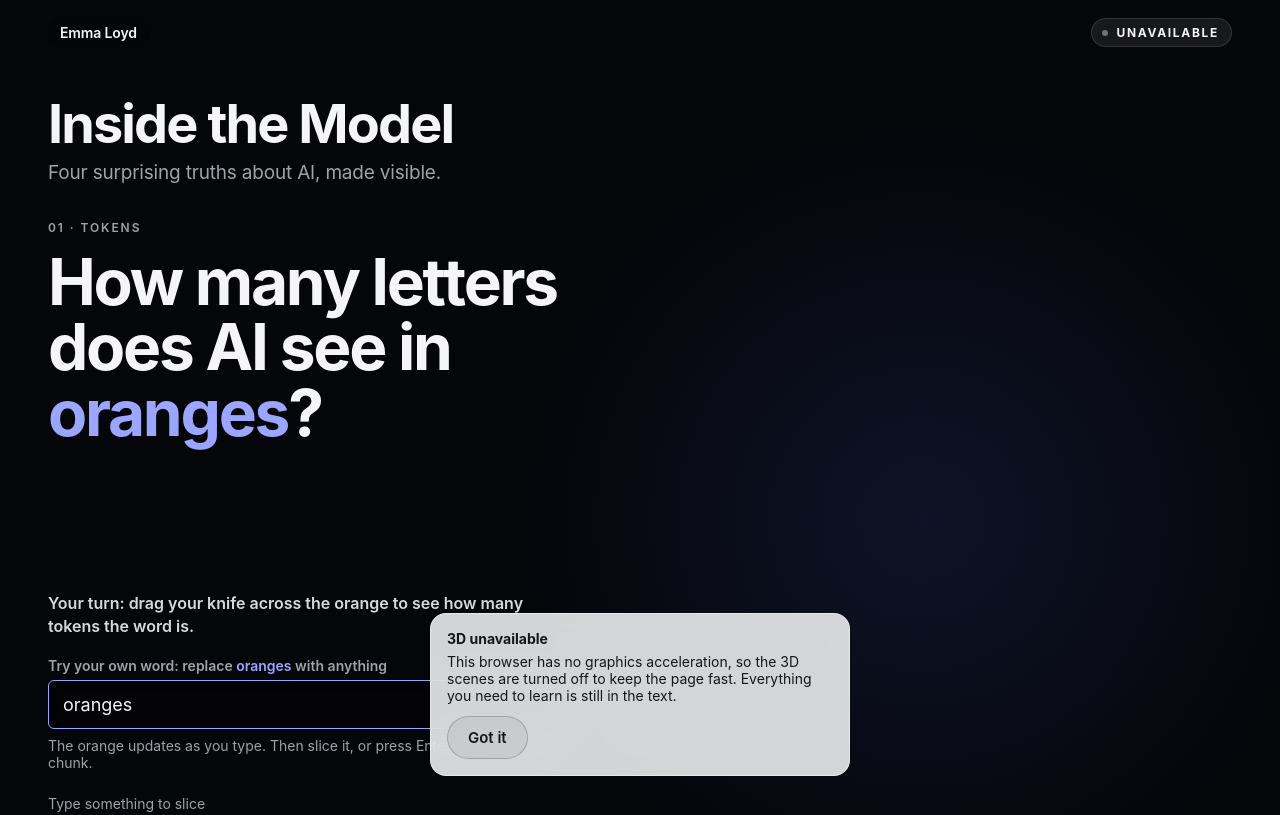
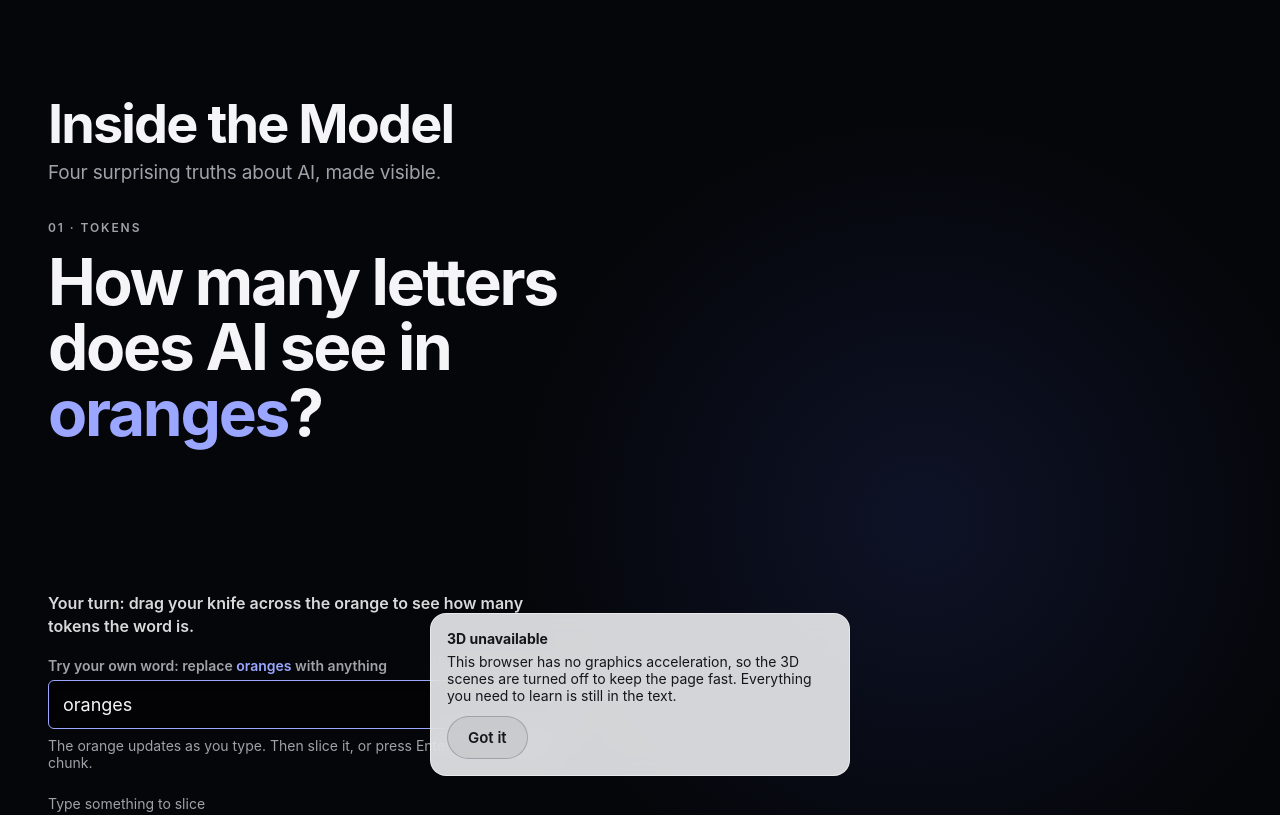
Before and after one commit to loydemma/inside-the-model, a website built with Vite: page index.html in a window 1280 px wide. Shown: the top 815 px of the page. Built offline with nearby package versions, Linux system fonts and the light colour scheme.

Commit message:
Drop the status badge and corner name link; add a jello prompt and device-aware orange prompt

```diff
--- a/index.html
+++ b/index.html
@@ -12,8 +12,6 @@
   <link rel="stylesheet" href="/src/styles/deeper.css" />
 </head>
 <body>
-  <a class="home-link" href="#" data-portfolio-link>Emma Loyd</a>
-  <span class="status-pill" id="status-pill" role="status">LOADING</span>
 
   <main>
     <section id="orange" class="stage-section" aria-labelledby="orange-title">
@@ -26,7 +24,7 @@
         <p class="eyebrow">01 · Tokens</p>
         <h2 class="ask" id="orange-title">How many letters does AI see in <em>oranges</em>?</h2>
         <div class="orange-stage" data-orange-stage aria-hidden="true">
-          <span class="hold-pill"><span class="hold-dot"></span>Slice the orange with your knife</span>
+          <span class="hold-pill"><span class="hold-dot"></span><span class="pill-mouse">Hover over the orange to grab your knife, then slice</span><span class="pill-touch">Swipe across the orange to slice it</span></span>
         </div>
         <p class="caption" data-caption>AI doesn&rsquo;t see letters. It sees chunks, so counting letters is surprisingly hard for it.</p>
         <p class="counter" data-counter aria-live="polite">You see <span data-letters>7</span> <span data-letters-unit>letters</span>. AI sees <span data-chunks>2</span> <span data-chunks-unit>chunks</span>.</p>
@@ -102,7 +100,9 @@ enc.encode("orange")    // [65681], one chunk</code></pre>
       <div class="stage-text">
         <p class="eyebrow">03 · Temperature</p>
         <h2 class="ask" id="jello-title">Why does AI give a different answer every time?</h2>
-        <div class="jello-stage" data-jello-stage tabindex="0" role="button" aria-label="Poke the jello (Space or Enter)"></div>
+        <div class="jello-stage" data-jello-stage tabindex="0" role="button" aria-label="Poke the jello (Space or Enter)">
+          <span class="hold-pill" aria-hidden="true"><span class="hold-dot"></span>Pick a temperature, then poke the jello</span>
+        </div>
         <p class="caption" data-caption>A setting called temperature controls how much it gambles on less likely words.</p>
         <p class="hint" data-hint>Drag the slider, then poke the jello.</p>
         <div class="jello-controls">
--- a/src/engine/status.ts
+++ b/src/engine/status.ts
@@ -1,10 +1,3 @@
-export function setStatus(text: string, state: 'live' | 'paused' | 'unavailable' = 'live'): void {
-  const pill = document.getElementById('status-pill')
-  if (!pill) return
-  pill.textContent = text
-  pill.dataset.state = state
-}
-
 export function showFallback(message?: string): void {
   const card = document.getElementById('fallback-card')
   if (card) {
@@ -12,5 +5,4 @@ export function showFallback(message?: string): void {
     const body = card.querySelector('[data-fallback-text]')
     if (message && body) body.textContent = message
   }
-  setStatus('UNAVAILABLE', 'unavailable')
 }
--- a/src/main.ts
+++ b/src/main.ts
@@ -1,6 +1,6 @@
 import { initDeeper } from './ui/deeper'
 import { detectQuality } from './engine/quality'
-import { setStatus, showFallback } from './engine/status'
+import { showFallback } from './engine/status'
 import { initReveals } from './engine/reveal'
 import { onFirstArrival } from './engine/arrival'
 import { mountWhenVisible } from './engine/sceneHost'
@@ -13,7 +13,6 @@ import { parseHallucination, parseTemperature } from './data/types'
 import { PORTFOLIO_URL, REPO_URL } from './config'
 
 const q = detectQuality()
-setStatus('LOADING')
 initReveals(document, { reducedMotion: q.reducedMotion })
 
 // Without GPU acceleration, live 3D freezes the page, so skip the scenes there.
--- a/src/sections/flower/flowerScene.ts
+++ b/src/sections/flower/flowerScene.ts
@@ -7,7 +7,6 @@ import {
 import { abs, color, dot, mix, pass, screenUV, smoothstep, texture, uniform, uv, vec2, vec3 } from 'three/tsl'
 import { bloom } from 'three/addons/tsl/display/BloomNode.js'
 import { createRenderer } from '../../engine/renderer'
-import { setStatus } from '../../engine/status'
 import { createPointer, MAX_TILT_RAD, smoothToward } from '../../engine/pointer'
 import type { Quality } from '../../engine/quality'
 import type { FlowerScene } from './flowerController'
@@ -161,7 +160,7 @@ export async function createFlowerScene(canvas: HTMLCanvasElement, q: Quality):
   const still = q.reducedMotion
   const high = q.tier === 'high'
   const stage = (canvas.closest('section')?.querySelector('[data-flower-stage]') ?? canvas) as HTMLElement
-  const [{ renderer, backend }, rose, blue, white, leafMap, stemMap] = await Promise.all([
+  const [{ renderer }, rose, blue, white, leafMap, stemMap] = await Promise.all([
     createRenderer(canvas, q),
     loadTexture(petalRoseUrl), loadTexture(petalBlueUrl), loadTexture(petalWhiteUrl), loadTexture(leafUrl), loadTexture(stemUrl),
   ])
@@ -486,7 +485,6 @@ export async function createFlowerScene(canvas: HTMLCanvasElement, q: Quality):
     start: () => {
       started = true
       last = performance.now()
-      setStatus(backend === 'webgpu' ? 'WEBGPU · LIVE' : 'WEBGL · LIVE')
       renderer.setAnimationLoop(tick)
     },
     stop: () => renderer.setAnimationLoop(null),
--- a/src/sections/jello/jelloController.ts
+++ b/src/sections/jello/jelloController.ts
@@ -67,6 +67,7 @@ export function createJelloController(root: HTMLElement, data: TemperatureData,
     reveal('[data-caption]')
     await wait(INTRO.hint)
     reveal('[data-hint]')
+    root.classList.add('is-your-turn')
     await wait(INTRO.why)
     reveal('.why')
   }
@@ -75,19 +76,23 @@ export function createJelloController(root: HTMLElement, data: TemperatureData,
   function showAnswered(): void {
     setStop(0)
     reveal('[data-caption]', '[data-hint]', '.why')
+    root.classList.add('is-your-turn')
   }
 
   slider.addEventListener('input', () => setStop(Number(slider.value)))
 
   if (stage) {
     stage.addEventListener('pointerdown', (e) => {
+      root.classList.add('has-poked') // the "poke the jello" prompt has done its job
       const r = stage.getBoundingClientRect()
       poke((e.clientX - r.left) / (r.width || 1), (e.clientY - r.top) / (r.height || 1))
     })
     stage.addEventListener('keydown', (e) => {
       if (e.key !== ' ' && e.key !== 'Enter') return
       e.preventDefault()
-      if (!e.repeat) poke()
+      if (e.repeat) return
+      root.classList.add('has-poked')
+      poke()
     })
   }
 
--- a/src/sections/orange/orangeScene.ts
+++ b/src/sections/orange/orangeScene.ts
@@ -7,7 +7,6 @@ import {
 import { color, mix, pass, screenUV, smoothstep, uniform, vec2 } from 'three/tsl'
 import { bloom } from 'three/addons/tsl/display/BloomNode.js'
 import { createRenderer } from '../../engine/renderer'
-import { setStatus } from '../../engine/status'
 import { createPointer, MAX_TILT_RAD, smoothToward } from '../../engine/pointer'
 import type { Quality } from '../../engine/quality'
 import type { OrangeScene } from './orangeController'
@@ -308,7 +307,7 @@ export async function createOrangeScene(canvas: HTMLCanvasElement, q: Quality):
   const still = q.reducedMotion
   const high = q.tier === 'high'
   const stage = (canvas.closest('section')?.querySelector('[data-orange-stage]') ?? canvas) as HTMLElement
-  const { renderer, backend } = await createRenderer(canvas, q)
+  const { renderer } = await createRenderer(canvas, q)
   renderer.toneMapping = NeutralToneMapping
   renderer.toneMappingExposure = 1
 
@@ -945,7 +944,6 @@ export async function createOrangeScene(canvas: HTMLCanvasElement, q: Quality):
     start: () => {
       started = true
       last = performance.now()
-      setStatus(backend === 'webgpu' ? 'WEBGPU · LIVE' : 'WEBGL · LIVE')
       renderer.setAnimationLoop(tick)
     },
     stop: () => renderer.setAnimationLoop(null),
--- a/src/styles/page.css
+++ b/src/styles/page.css
@@ -37,52 +37,8 @@ a { color: inherit; }
 }
 .btn:hover { border-color: var(--accent); background: rgba(154, 166, 255, 0.16); box-shadow: var(--control-glow); }
 .btn:focus-visible { outline: none; border-color: var(--accent); box-shadow: var(--control-glow); }
-.home-link:focus-visible { outline: 2px solid var(--text); outline-offset: 3px; }
 
-.home-link {
-  position: fixed;
-  top: 18px;
-  left: var(--gutter);
-  z-index: 20;
-  font-size: 14px;
-  font-weight: 600;
-  letter-spacing: -0.01em;
-  text-decoration: none;
-  padding: 6px 12px;
-  border-radius: 999px;
-  background: rgba(5, 6, 10, 0.55);
-  backdrop-filter: blur(8px);
-  -webkit-backdrop-filter: blur(8px);
-}
 
-.status-pill {
-  position: fixed;
-  top: 18px;
-  right: var(--gutter);
-  z-index: 20;
-  font-size: 12px;
-  letter-spacing: 0.14em;
-  font-weight: 700;
-  padding: 6px 12px 6px 24px;
-  border-radius: 999px;
-  background: rgba(255, 255, 255, 0.08);
-  border: 1px solid var(--rule);
-  backdrop-filter: blur(8px);
-  -webkit-backdrop-filter: blur(8px);
-}
-.status-pill::before {
-  content: '';
-  position: absolute;
-  left: 10px;
-  top: 50%;
-  width: 6px;
-  height: 6px;
-  margin-top: -3px;
-  border-radius: 50%;
-  background: #6ee7a8;
-  box-shadow: 0 0 8px #6ee7a8;
-}
-.status-pill[data-state='unavailable']::before { background: #71717a; box-shadow: none; }
 
 /* Opening title block, at the top of the first section */
 .title-block { margin-bottom: auto; }
@@ -217,6 +173,9 @@ html.js [data-reveal].in-view { opacity: 1; transform: none; }
    a chef's knife. */
 #orange { --mood: #ff9628; }
 #orange.has-cut .hold-pill { opacity: 0; }
+/* No hover or cursor on touch screens, so the orange's prompt says swipe there. */
+.pill-touch { display: none; }
+@media (hover: none) { .pill-mouse { display: none; } .pill-touch { display: inline; } }
 #orange .title-block h1 { font-size: clamp(30px, 4.4vw, 54px); }
 #orange .title-block .sub { margin-top: 10px; font-size: clamp(15px, 1.6vw, 19px); }
 #orange .eyebrow { margin-top: 36px; }
@@ -396,6 +355,8 @@ html.js .flower-controls.is-shown { opacity: 1; visibility: visible; transition:
 
 /* Jello: three clips of a rainbow jello on a plate. The stage holds them and takes the pokes. */
 #jello { background: var(--stage); } /* a backdrop for the video to screen onto */
+#jello { --mood: var(--accent); }
+#jello.has-poked .hold-pill { opacity: 0; }
 .jello-stage {
   position: relative;
   height: clamp(260px, 40svh, 380px);
```
Also changed, not shown: e2e/fallback.spec.ts (+1 -1 lines).
